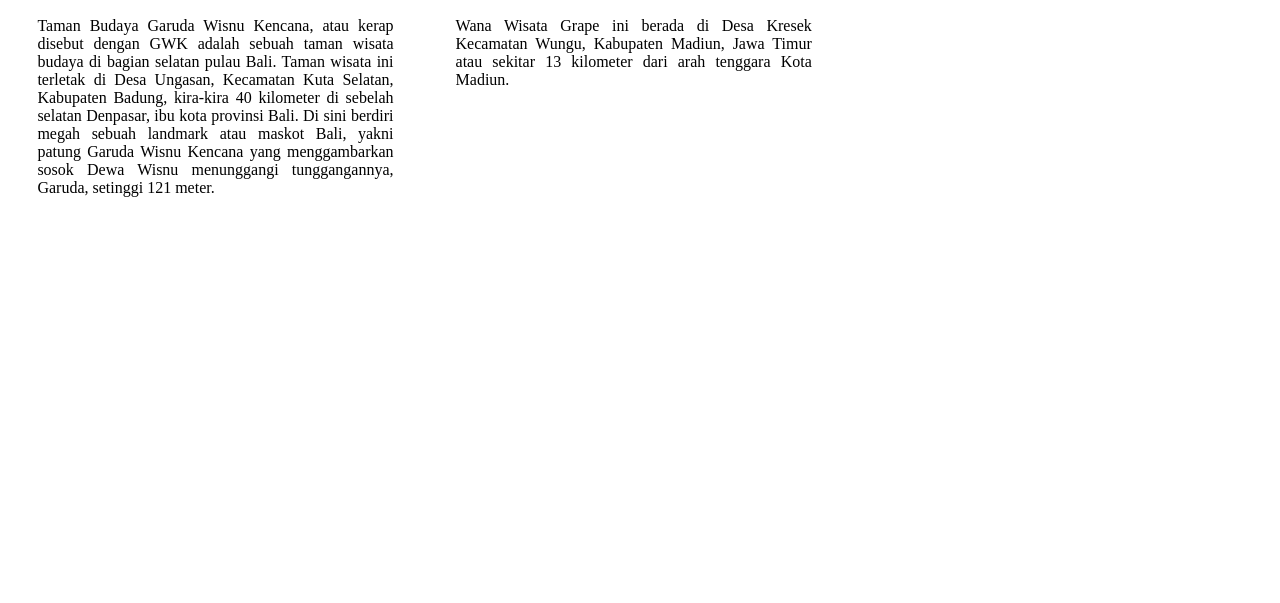
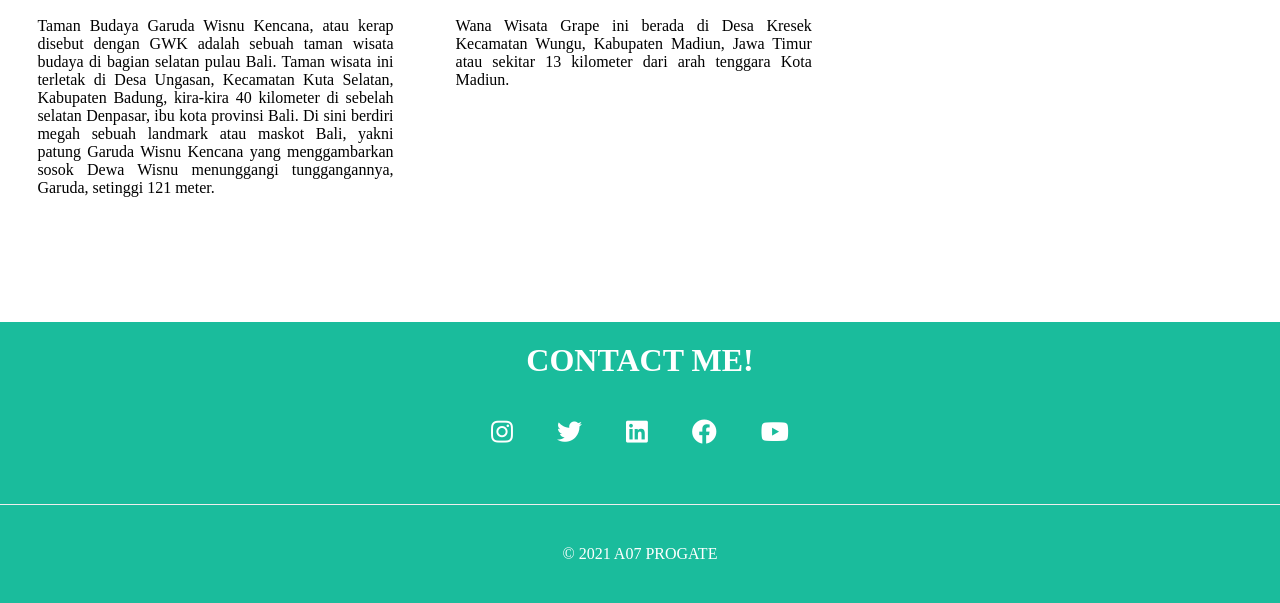
Before and after one commit to dasx000/a07, a plain HTML site: page index.html in a window 1280 px wide. Shown: the part 700-1303 px from the top of the page. Before the commit the page ends 1022 px from the top, so only its background shows below. Drawn offline with Linux system fonts and the light colour scheme.

Commit message:
add footer

```diff
--- a/css/responsive.css
+++ b/css/responsive.css
@@ -19,6 +19,12 @@
     }
     .destinasi h4 {
         font-size: 16px;
+    }
+
+    /* footer */
+
+    .social-media i {
+        padding: 10px;
     }
 }
 
@@ -77,4 +83,10 @@
     .destinasi h4 {
         font-size: 14px;
     }
+
+    /* footer */
+
+    .social-media i {
+       font-size: 15px;
+    }
 }
--- a/css/style.css
+++ b/css/style.css
@@ -146,3 +146,58 @@ main h3 {
   padding: 15px;
   color: black;
 }
+
+
+
+/* CONTACTS */
+.contacts {
+  border-bottom: 1px solid #eee;
+  padding: 20px;
+  text-align: center;
+  background: rgb(26, 188, 156)
+}
+.contacts h1 {
+  color: white;
+}
+/* FOOTER */
+
+footer {
+  width: 100%;
+  bottom: 0;
+  background: rgb(26, 188, 156);
+  display: flex;
+  align-items: center;
+  flex-direction: column;
+  text-align: center;
+  color: #fff;
+  padding: 20px;
+}
+
+
+.social-media {
+  margin: 20px auto;
+}
+.social-media i {
+  padding: 20px;
+  font-size: 25px;
+  color: #fff;
+}
+.social-media i:hover{
+  color: rgb(2,255,171);
+}
+
+.copy-footer {
+  padding: 20px;
+  max-width: 1170px;
+  display: inline-block
+}
+.container-footer {
+  max-width: 1170px;
+  padding: 0 15px;
+  margin: 0 auto;
+}
+
+
+
+
+/* END footer */
--- a/index.html
+++ b/index.html
@@ -7,6 +7,7 @@
     <title>A07 | PROGATE</title>
     <link rel="stylesheet" href="css/style.css">
     <link rel="stylesheet" href="css/responsive.css">
+    <link rel="stylesheet" href="https://cdnjs.cloudflare.com/ajax/libs/font-awesome/5.15.1/css/all.min.css" />
 </head>
 <body>
     <!-- header -->
@@ -74,9 +75,26 @@
     <!-- bla bla -->
 
 
+    <!-- contact -->
+    <div class="contacts">
+            <h1>CONTACT ME!</h1>
+            <div class="social-media">
+                <a href="#"><i class="fab fa-instagram"></i></a>
+                <a href="#"><i class="fab fa-twitter"></i></a>
+                <a href="#"><i class="fab fa-linkedin"></i></a>
+                <a href="#"><i class="fab fa-facebook"></i></a>
+                <a href="#"><i class="fab fa-youtube"></i></a>
+            </div>
+        </div>
+      </div>
 
     <!-- footer -->
+    <footer>
 
+        <div class="copy-footer">
+        <p class="copyrights">&copy; 2021 A07 PROGATE</p>
+        </div>
+    </footer>
     <!-- end footer -->
 </body>
 </html>
```
